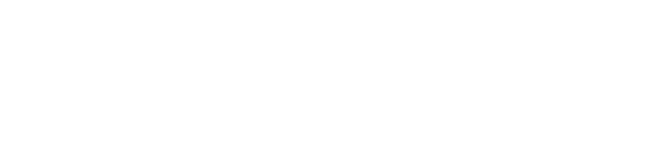
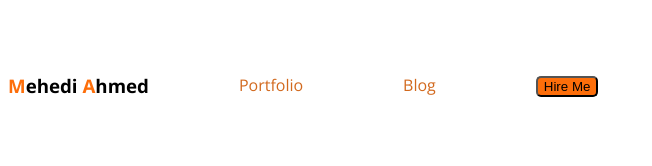
Before and after one commit to SonyMehedi/developer-portfolio, a plain HTML site: page index.html in a window 1280 px wide. Shown: the whole page, without its empty margins (0-652 px from the left). Drawn offline with nearby package versions, Linux system fonts and the light colour scheme.

Commit message:
add a code

```diff
--- a/index.html
+++ b/index.html
@@ -1,19 +1,35 @@
 <!DOCTYPE html>
 <html lang="en">
+
 <head>
     <meta charset="UTF-8">
     <meta name="viewport" content="width=device-width, initial-scale=1.0">
     <title>Developer portfolio</title>
+
+    <link rel="preconnect" href="https://fonts.googleapis.com">
+    <link rel="preconnect" href="https://fonts.gstatic.com" crossorigin>
+    <link href="https://fonts.googleapis.com/css2?family=Open+Sans:wght@400;700;800&display=swap" rel="stylesheet">
+    <link rel="stylesheet" href="style/portfoliio.css">
 </head>
+
 <body>
     <header>
 
     </header>
     <main>
-
+        <nav>
+            <h3 class="nave-tital"> <span class="text-primary">M</span>ehedi <span class="text-primary">A</span>hmed
+            </h3>
+            <ul>
+                <li><a href="">Portfolio</a></li>
+                <li><a href="">Blog</a></li>
+                <li><button class="btn-primary">Hire Me </button></li>
+            </ul>
+        </nav>
     </main>
     <footer>
 
     </footer>
 </body>
+
 </html>
--- /dev/null
+++ b/style/portfoliio.css
@@ -0,0 +1,40 @@
+/* common shared style */
+body {
+    font-family: 'Open Sans', sans-serif;
+}
+
+.text-primary {
+    color: #FD6E0A;
+}
+
+.btn-primary {
+    border-radius: 5px;
+    background: #FD6E0A;
+}
+
+/* nave related styles */
+nav {
+    display: flex;
+    align-items: center;
+}
+
+.nav-title {
+    color: #181818;
+    font-size: 45px;
+    font-weight: 800;
+
+}
+
+nav>ul {
+    display: flex;
+}
+
+nav li {
+    list-style: none;
+    margin: 50px;
+}
+
+nav a {
+    text-decoration: none;
+    color: chocolate;
+}
```
